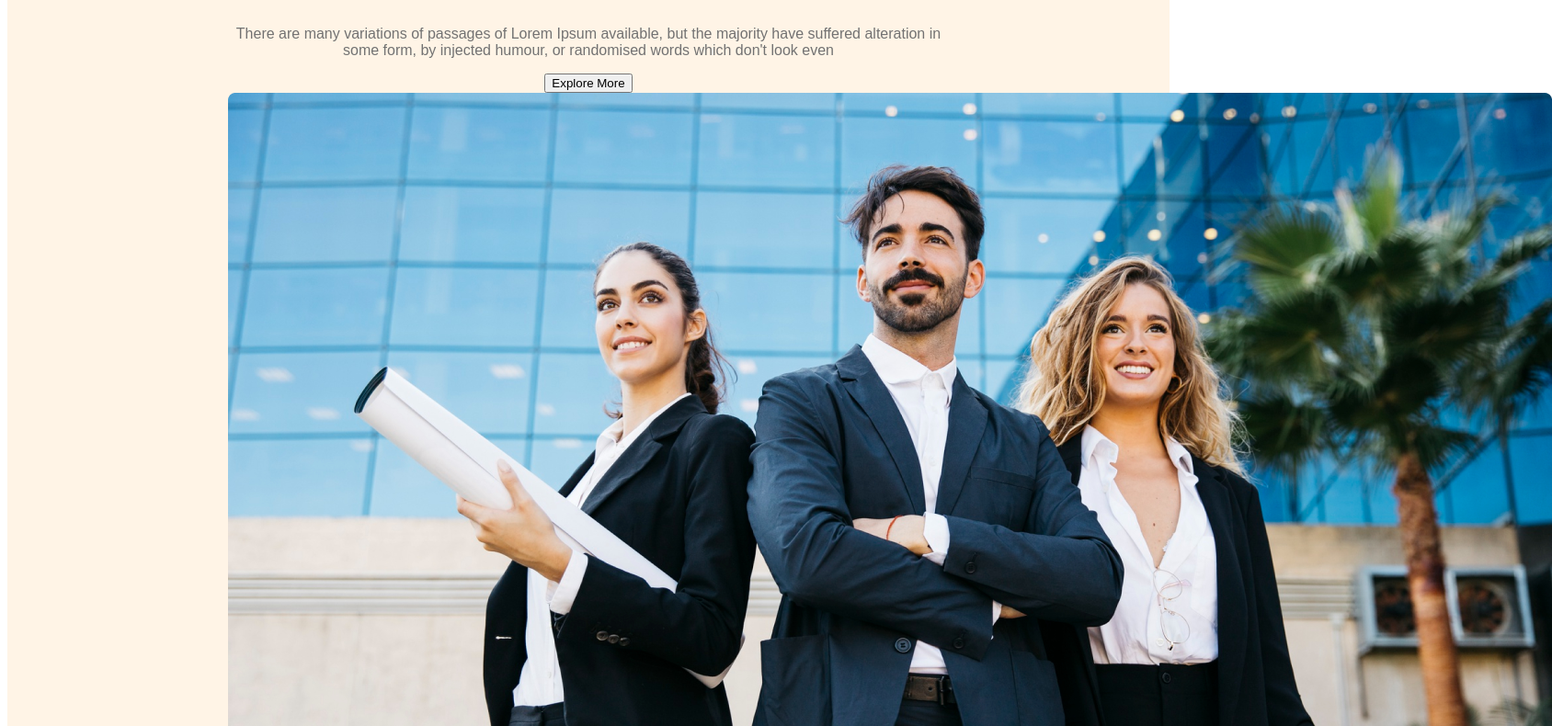
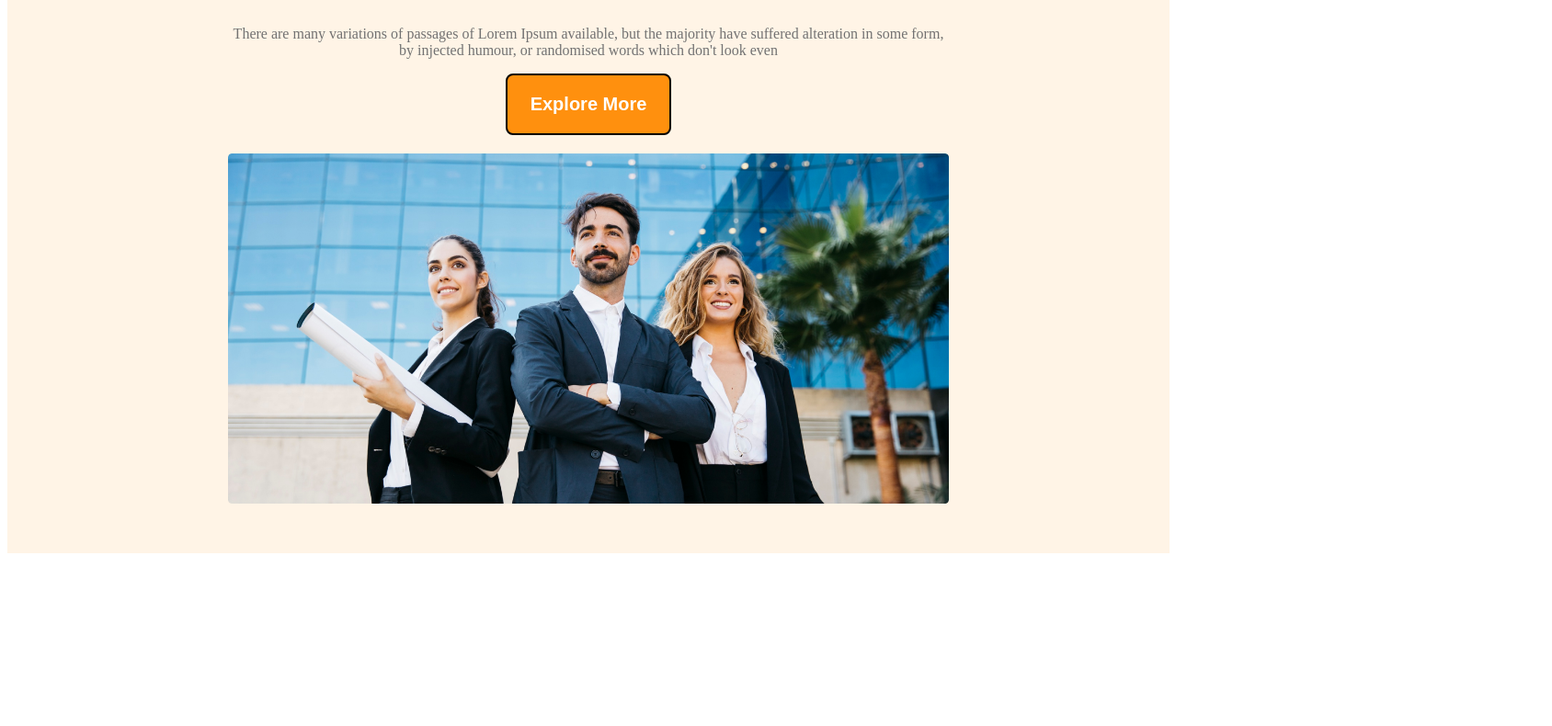
Before and after one commit to Haider340/g3-architect-website, a plain HTML site: page index.html in a window 1280 px wide. Shown: the part 323-1113 px from the top of the page at 92% size, 1688 px wide, since content can reach past the window. After the commit the page ends 933 px from the top, so only its background shows below. Drawn offline with Linux system fonts and the light colour scheme.

Commit message:
resposive website

```diff
--- a/index.html
+++ b/index.html
@@ -26,10 +26,11 @@
                 <p class="banner-description">There are many variations of passages of Lorem Ipsum available, but the
                     majority have suffered alteration in some form, by injected humour, or randomised words which don't
                     look even</p>
-                <button class="btn-primary">Explore More</button>
+                    <button class="btn-primary">Explore More</button>
             </div>
-            <img src="images/banner.png" alt="">
+            <img src="images/banner.png" alt="" width="800px">
         </div>
+
     </header>
 
 
--- a/styles/architect.css
+++ b/styles/architect.css
@@ -1,59 +1,97 @@
 /* work sans font from Google */
-<style>
-  @import url('https://fonts.googleapis.com/css2?family=Lato:ital,wght@0,100;0,300;0,400;0,700;0,900;1,100;1,300;1,400;1,700;1,900&family=Open+Sans:wght@400;700;800&family=Work+Sans:ital,wght@0,500;0,600;0,700;0,800;1,400&display=swap');
+<style>@import url('https://fonts.googleapis.com/css2?family=Lato:ital,wght@0,100;0,300;0,400;0,700;0,900;1,100;1,300;1,400;1,700;1,900&family=Open+Sans:wght@400;700;800&family=Work+Sans:ital,wght@0,500;0,600;0,700;0,800;1,400&display=swap');
 </style>
 /* shared styles */
 
-.btn-primary{
-
+* {
+    /* font-family: 'Lato', sans-serif; */
+    /* font-family: 'Open Sans', sans-serif; */
+    font-family: 'Work Sans', sans-serif;
 }
 
-*{
-    /* font-family: 'Lato', sans-serif; */
-/* font-family: 'Open Sans', sans-serif; */
-font-family: 'Work Sans', sans-serif;
-}
 /* header styles */
-header{
+header {
     background: rgba(255, 144, 14, 0.10);
     padding: 50px 240px;
 }
-nav{
+
+nav {
     display: flex;
     justify-content: space-between;
     align-items: center;
 }
-.nav-title{
+
+.nav-title {
     font: size 3rem;
     font-weight: 700;
     color: #131313;
 }
-nav> ul {
+
+nav>ul {
     display: flex;
 }
+
 nav li {
     list-style: none;
     margin-left: 30px;
     font-weight: 500;
     font-size: 1rem;
 }
+
 nav li a {
     text-decoration: none;
     color: #424242;
 }
+
 /* banner styles */
-.banner-content{
+.banner-content {
     max-width: 800px;
     text-align: center;
     margin: 0px auto;
 
 }
-.banner-title{
+.banner img{
+    width: 100%;
+    margin-top: 20px;
+}
+
+.banner-title {
     font-size: 4rem;
     font-weight: 700;
     color: #131313;
 }
-.banner-description{
+
+.banner-description {
     font-weight: 400;
     color: #727272;
 }
+.btn-primary{
+    border-radius: 8px;
+    background: #FF900E;
+    padding: 20px 25px;
+    color: #fff;
+    font-size: 1.25rem;
+    font-weight: 600;
+    border: 2px solid black;
+    cursor: pointer;
+}
+/* responsive media query */
+/* smaller device as like mobile */
+@media screen and (max-width:576px) {
+    header{
+        padding: 20px;
+    }nav{
+        flex-direction: column;
+    }
+
+}
+/* medium device as like tab/tablet */
+@media screen and (min-width:576px) and (max-withd:992px) {
+    nav{
+        flex-direction: column;
+    } header{
+        padding: 30px;
+    }
+
+
+}
```
